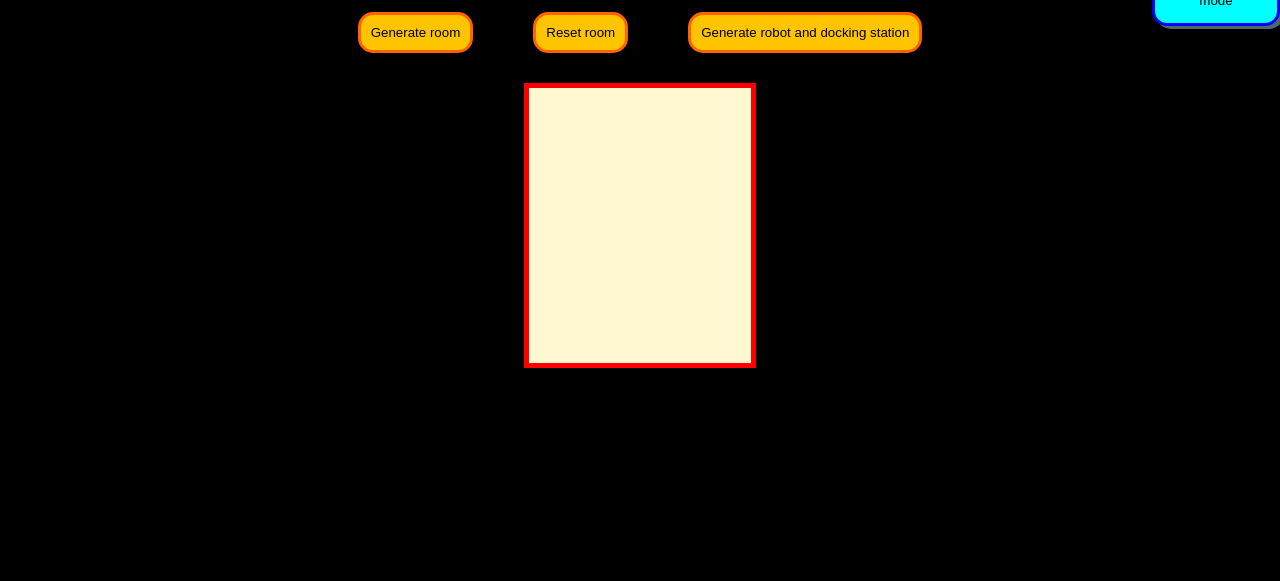
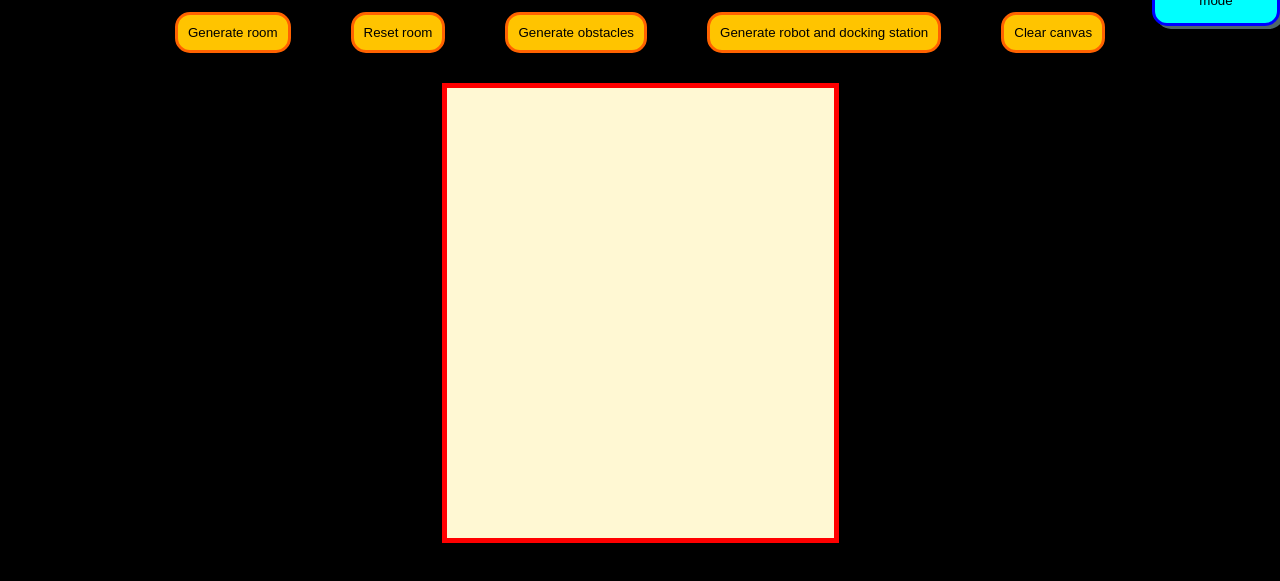
Before and after one commit to Adri9wa/RTCWeb, a plain HTML site: page index.html in a window 1280 px wide. Both pictures are taken after a click on the button "Generate room". Shown: the part 55-636 px from the top of the page. Drawn offline with Linux system fonts and the light colour scheme.

Commit message:
alpha 0.3

```diff
--- a/index.html
+++ b/index.html
@@ -2,7 +2,6 @@
 <html lang="en">
 <head>
     <meta charset="UTF-8">
-      <script src="scripts/mainscript.js"></script>
        <link rel="stylesheet" href="style/style.css">
     <title>RTC Web</title>
 </head>
@@ -21,7 +20,13 @@
                 <button class="controlButton" onclick="generateRoom()">Generate room</button>
 
                 <button class="controlButton" onclick="resetRoom()">Reset room</button>
-                <button class="controlButton" onclick="generateRTC()">Generate robot and docking station</button>
+
+                <button class="controlButton" onclick="generateObstacles()">Generate obstacles</button>
+
+                <button class="controlButton" onclick="generateRTC()" >Generate robot and docking station</button>
+
+                <button class="controlButton" onclick="clearCanvas()">Clear canvas</button>
+
     </div>
 
     <div class="WorkTable">
@@ -31,4 +36,6 @@
     </div>
 
 </body>
+      <script src="scripts/mainscript.js"></script>
+
 </html>
--- a/scripts/mainscript.js
+++ b/scripts/mainscript.js
@@ -1,3 +1,6 @@
+map = document.getElementById("map");
+ctx = map.getContext("2d");
+ctx.font = "20px Arial";
 //Light/Dark mode
 function switchMode() {
     if (document.body.style.backgroundColor == "black") {
@@ -18,14 +21,13 @@ function getRandomInt(min, max) {
 
 //Generate Room Button
 function generateRoom() {
-    minX = 150;
-    minY = 150;
-    maxX = 900;
-    maxY = 900;
+    minX = 300;
+    minY = 300;
+    maxX = 1200;
+    maxY = 1200;
     X = getRandomInt(minX, maxX);
     Y = getRandomInt(minY, maxY)
     console.log(X, Y);
-    map = document.getElementById("map");
     map.width = X;
     map.height = Y;
 }
@@ -34,17 +36,109 @@ function generateRoom() {
 function resetRoom() {
     if (confirm("Are you sure you want to reset?"))
     {
-    map = document.getElementById("map");
-    ctx = map.getContext("2d");
     ctx.clearRect(0, 0, map.width, map.height);
     map.width = 200;
     map.height = 200;
     }
 }
 
+
+function checkRectOverlap(l1, r1, l2, r2) {
+    /*
+     * Each array in parameter is one rectangle
+     * in each array, there is an array showing the co-ordinates of two opposite corners of the rectangle
+     * Example:
+     * [[x1, y1], [x2, y2]], [[x3, y3], [x4, y4]]
+     */
+    if (l1[0] >= r2[0] || l2[0] >= r1[0])
+        return false;
+
+    if (l1[1] <= r2[1] || l2[1] <= r1[1])
+        return false;
+//    //Check whether there is an x overlap
+//    if ((rect1[0][0] < rect2[0][0] && rect2[0][0] < rect1[1][0]) //Event that x3 is inbetween x1 and x2
+//        || (rect1[0][0] < rect2[1][0] && rect2[1][0] < rect1[1][0]) //Event that x4 is inbetween x1 and x2
+//        || (rect2[0][0] < rect1[0][0] && rect1[1][0] < rect2[1][0])) {  //Event that x1 and x2 are inbetween x3 and x4
+//        //Check whether there is a y overlap using the same procedure
+//        if ((rect1[0][1] < rect2[0][1] && rect2[0][1] < rect1[1][1]) //Event that y3 is between y1 and y2
+//            || (rect1[0][1] < rect2[1][1] && rect2[1][1] < rect1[1][1]) //Event that y4 is between y1 and y2
+//            || (rect2[0][1] < rect1[0][1] && rect1[1][1] < rect2[1][1])) { //Event that y1 and y2 are between y3 and y4
+//            return true;
+//        }
+//    }
+    return true;
+}
+
+function generateObstacles() {
+    //console.clear();
+    ctx.clearRect(0, 0, map.width, map.height);
+    ctx.lineWidth = 2;
+    roomX = map.width;
+    roomY = map.height;
+    amount = getRandomInt(3, 10); //Obstacles amount
+    obstacles = [];
+
+    //Obstacle placement
+    for (i=0; i < amount; i++) {
+            ctx.fillStyle = "red";
+
+        trials = 0;
+        obstX = getRandomInt(30, 80);
+        obstY = getRandomInt(30, 80); //Desired obstacle width and height
+        flag = false;
+        //While there is overlap, generate new coords
+        while (!flag) {
+            trials++;
+            //flag = true;
+            posX = getRandomInt(0, roomX-obstX);
+            posY = getRandomInt(0, roomY-obstY); //Desired coords
+            consX = posX + obstX;
+            consY = posY + obstY;
+                                    //Check every other obstacle for overlap
+            if (obstacles.length>0) for (j=0; j<obstacles.length; j++)/*obst in obstacles)*/ {
+                //console.log(Object.entries(obst), obstacles);
+                //console.log(obstacles[j].posX, obstacles[j].posY, obstacles[j].obstX, obstacles[j].obstY);
+
+                flag = true;
+                obstConsX = obstacles[j].posX + obstacles[j].obstX;
+                obstConsY = obstacles[j].posY + obstacles[j].obstY;
+                l1 = [posX, posY]; r1 = [consX, consY];
+                l2 = [obstacles[j].posX, obstacles[j].posY]; r2 = [obstConsX, obstConsY];
+                console.log(l2[0], r2[1]);
+                if (checkRectOverlap(l1, r1, l2, r2)){
+                    console.log(i, "Overlap");
+                    flag = false;
+                    break;
+                    }
+                //Overlap checking
+//                if (consX >= obstacles[j].posX && consX <= obstConsX && consY >= obstacles[j].posY && consY <= obstConsY) {
+//                    flag = false;
+//                    }
+
+            }
+            else flag = true;
+
+        }
+        //if (trials > 0) {
+                        obstacles.push({
+                        obstX: obstX,
+                        obstY: obstY,
+                        posX: posX,
+                        posY: posY
+                        });
+        ctx.strokeRect(obstacles[i].posX, obstacles[i].posY, obstacles[i].obstX, obstacles[i].obstY);
+
+        ctx.fillRect(obstacles[i].posX, obstacles[i].posY, obstacles[i].obstX, obstacles[i].obstY);
+        //} else continue;
+        ctx.fillStyle = "black";
+        ctx.fillText(i, obstacles[i].posX+obstacles[i].obstX/2-3, obstacles[i].posY+obstacles[i].obstY/2+3);
+
+    }
+    console.log(obstacles);
+}
+
 //Generate Robot and Docking Station Button
 function generateRTC() {
-    map = document.getElementById("map");
     roomX = map.width;
     roomY = map.height;
     //--map
@@ -59,8 +153,7 @@ function generateRTC() {
     posRTCY = getRandomInt(0, roomY-rtcY);
     //--robot
 
-    ctx = map.getContext("2d");
-    ctx.clearRect(0, 0, map.width, map.height);
+    //ctx.clearRect(0, 0, map.width, map.height);
     ctx.fillStyle = "#037403";
     ctx.fillRect(posRTCX, posRTCY, rtcX, rtcY);
     //--robot fill
@@ -103,3 +196,8 @@ function generateRTC() {
     //--docking st fill
 
 }
+
+//Clear Canvas Button
+function clearCanvas() {
+    ctx.clearRect(0, 0, map.width, map.height);
+}
```
